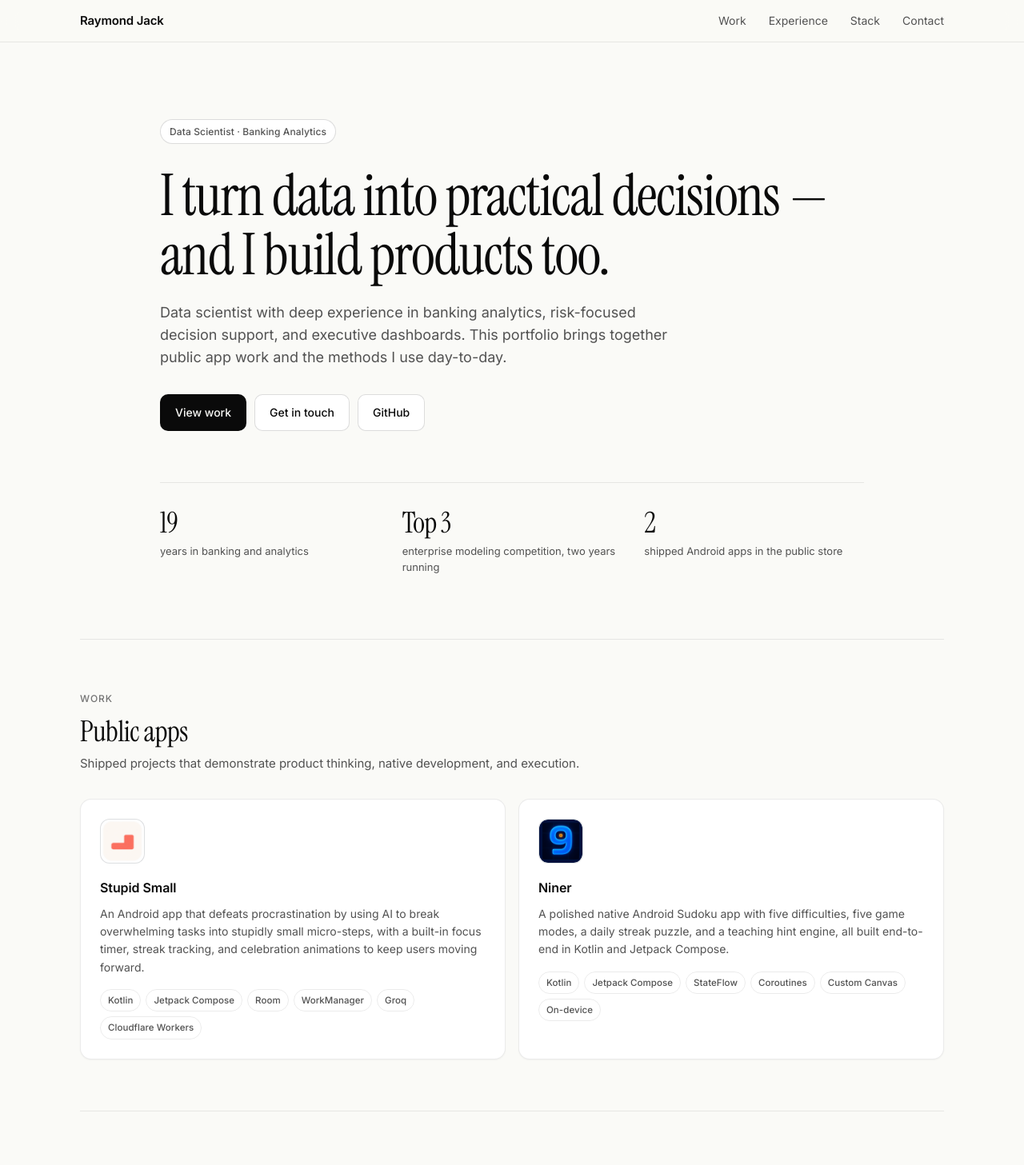
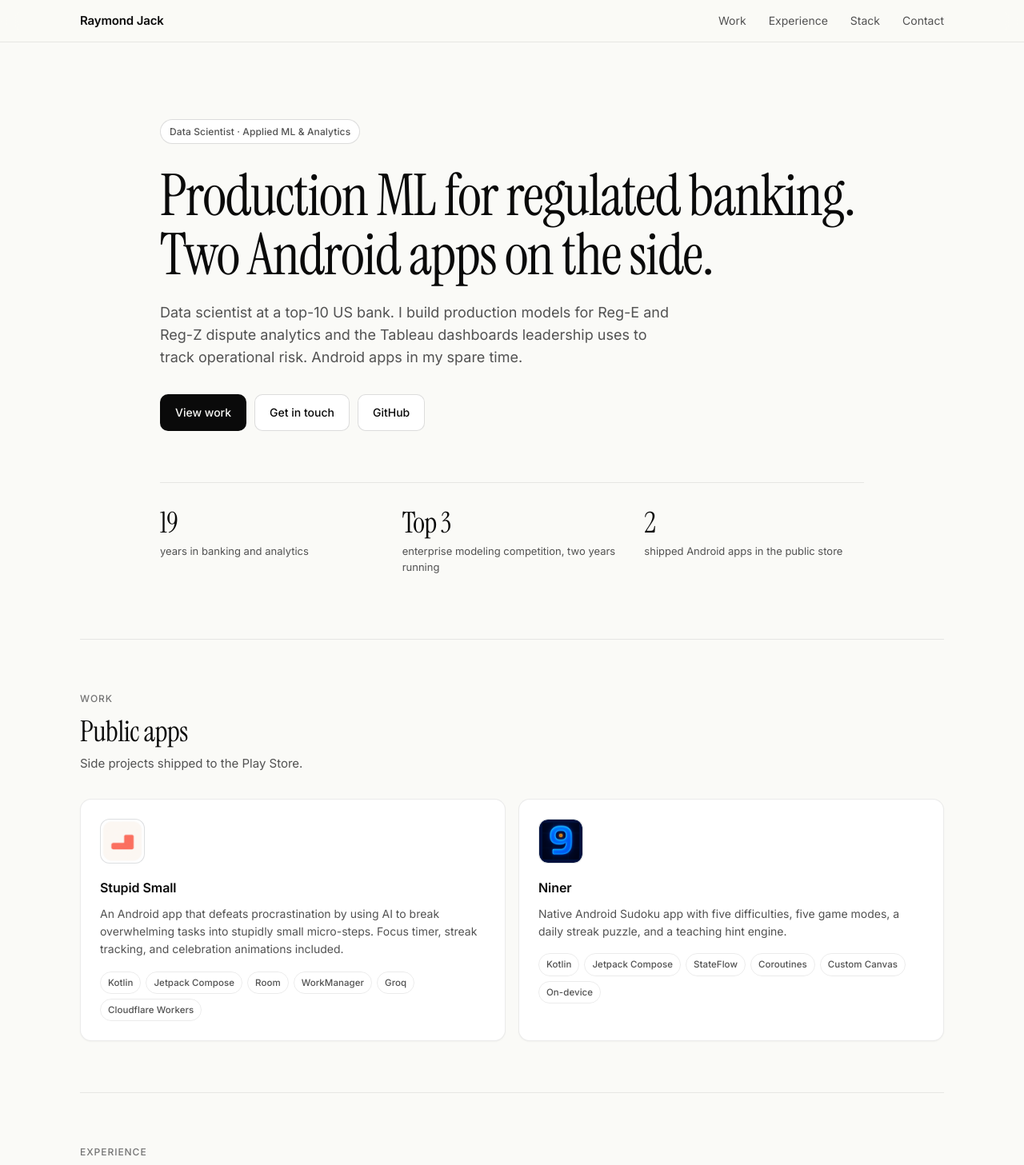
Before and after one commit to rjcb-commits/ray-portfolio, a Next.js app: page / in a window 1280 px wide. Shown: the top 1457 px of the page at 80% size. Built offline with nearby package versions, Linux system fonts and the light colour scheme.

Commit message:
Tighten hero, project, and contact copy

```diff
--- a/app/page.tsx
+++ b/app/page.tsx
@@ -2,14 +2,14 @@ const publicApps = [
   {
     title: 'Stupid Small',
     description:
-      'An Android app that defeats procrastination by using AI to break overwhelming tasks into stupidly small micro-steps, with a built-in focus timer, streak tracking, and celebration animations to keep users moving forward.',
+      'An Android app that defeats procrastination by using AI to break overwhelming tasks into stupidly small micro-steps. Focus timer, streak tracking, and celebration animations included.',
     tags: ['Kotlin', 'Jetpack Compose', 'Room', 'WorkManager', 'Groq', 'Cloudflare Workers'],
     image: '/stupid-small-icon.png',
   },
   {
     title: 'Niner',
     description:
-      'A polished native Android Sudoku app with five difficulties, five game modes, a daily streak puzzle, and a teaching hint engine, all built end-to-end in Kotlin and Jetpack Compose.',
+      'Native Android Sudoku app with five difficulties, five game modes, a daily streak puzzle, and a teaching hint engine.',
     tags: ['Kotlin', 'Jetpack Compose', 'StateFlow', 'Coroutines', 'Custom Canvas', 'On-device'],
     image: '/niner-icon.png',
   },
@@ -103,10 +103,10 @@ export default function HomePage() {
       </div>
 
       <header id="top" className="hero wrap">
-        <div className="eyebrow">Data Scientist · Banking Analytics</div>
-        <h1>I turn data into practical decisions — and I build products too.</h1>
+        <div className="eyebrow">Data Scientist · Applied ML & Analytics</div>
+        <h1>Production ML for regulated banking. Two Android apps on the side.</h1>
         <p className="lede">
-          Data scientist with deep experience in banking analytics, risk-focused decision support, and executive dashboards. This portfolio brings together public app work and the methods I use day-to-day.
+          Data scientist at a top-10 US bank. I build production models for Reg-E and Reg-Z dispute analytics and the Tableau dashboards leadership uses to track operational risk. Android apps in my spare time.
         </p>
         <div className="ctaRow">
           <a className="btn primary" href="#apps">
@@ -140,7 +140,7 @@ export default function HomePage() {
         <div className="sectionHead">
           <div className="sectionLabel">Work</div>
           <h2>Public apps</h2>
-          <p>Shipped projects that demonstrate product thinking, native development, and execution.</p>
+          <p>Side projects shipped to the Play Store.</p>
         </div>
         <div className="grid2">
           {publicApps.map((project) => (
@@ -202,7 +202,7 @@ export default function HomePage() {
           <div className="sectionLabel">Contact</div>
           <h2>Let&apos;s connect.</h2>
           <p>
-            Open to interesting conversations — data science, banking analytics, product work, or anything in the same neighborhood. Reach out anytime.
+            Always up for a conversation about data science, banking analytics, or product work. Reach out anytime.
           </p>
           <div className="ctaRow">
             <a className="btn primary" href="mailto:rayjackcb@gmail.com">
```
